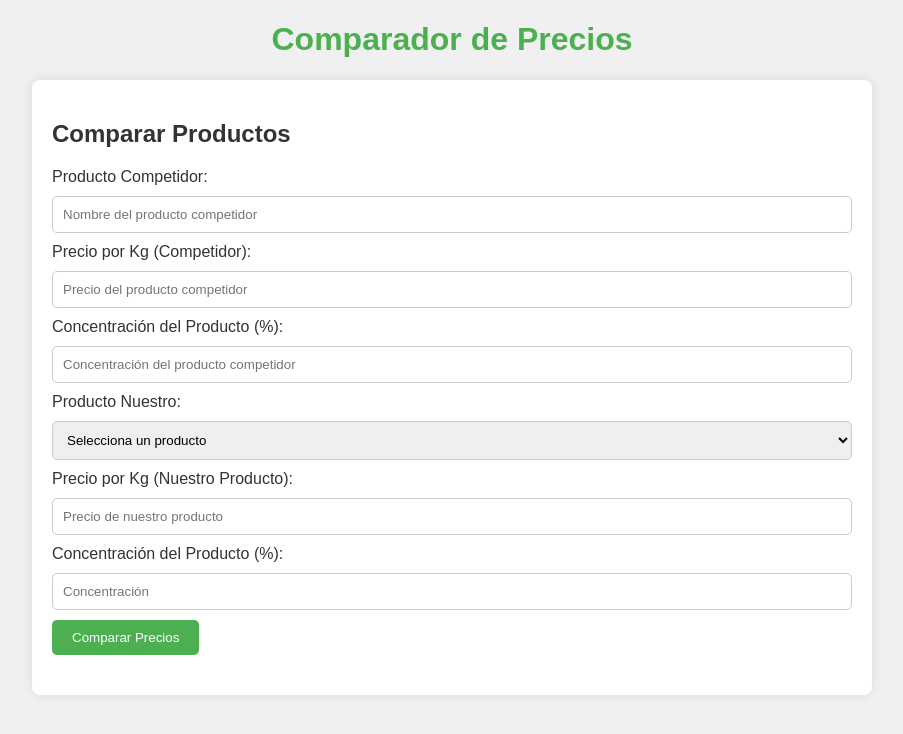
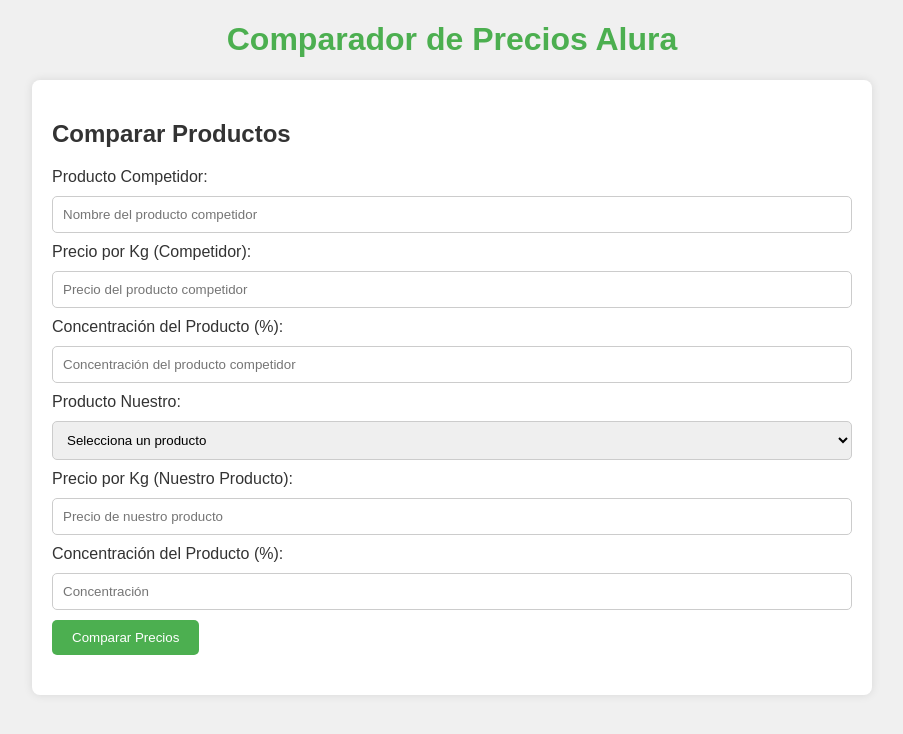
Before and after one commit to ricardohenaoagudelo/Comparador_precios, a plain HTML site: page index.html in a window 1280 px wide. Shown: the whole page, without its empty margins (188-1091 px from the left). Drawn offline with Linux system fonts and the light colour scheme.

Commit message:
segundo commit

```diff
--- a/index.html
+++ b/index.html
@@ -55,7 +55,7 @@
   </style>
 </head>
 <body>
-  <h1>Comparador de Precios</h1>
+  <h1>Comparador de Precios Alura</h1>
 
   <div id="price-comparison-module">
     <h2>Comparar Productos</h2>
```
